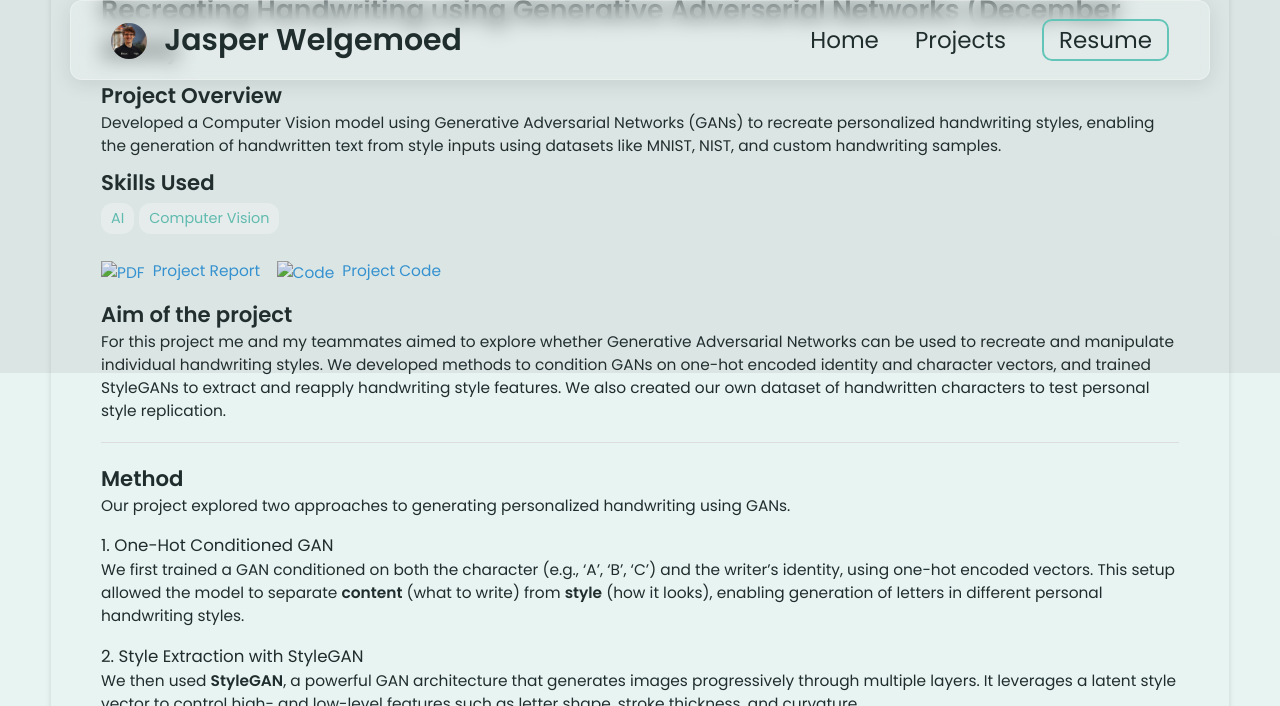
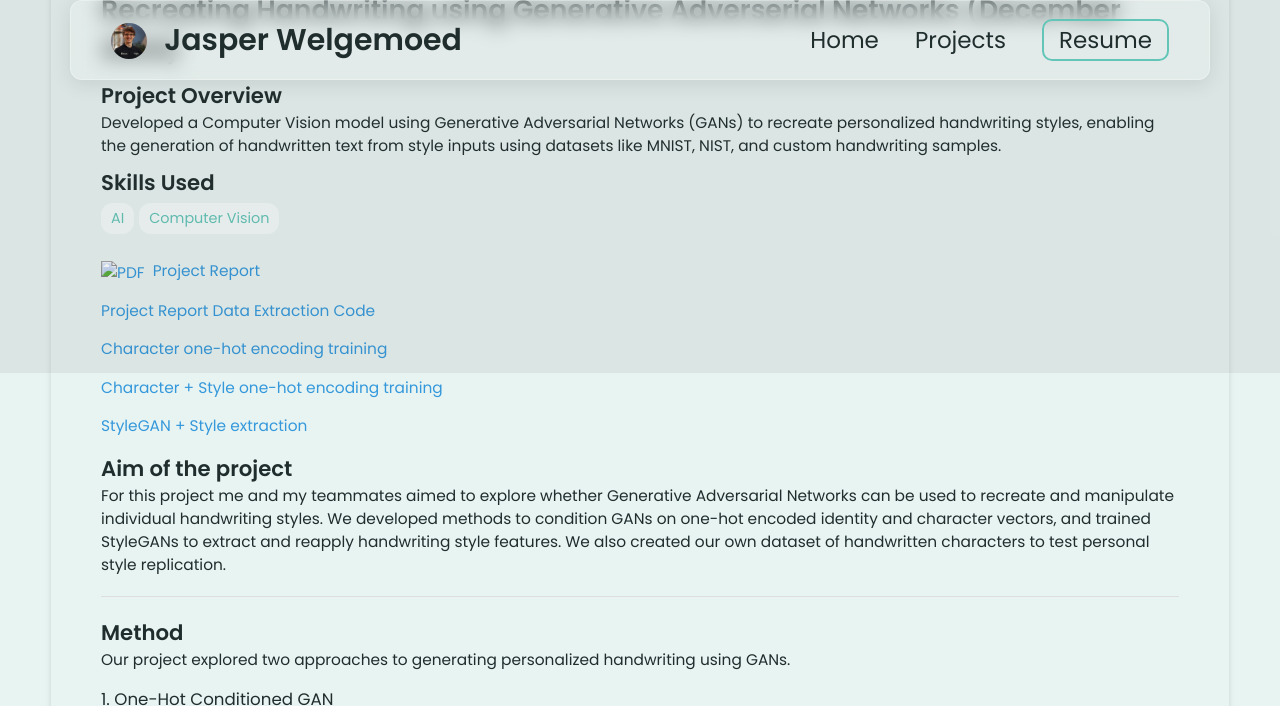
Before and after one commit to jasperwelgemoed/jasperwelgemoed.github.io, a Jekyll site: the page built from _projects/GANComputerVisionProject/index.md, in a window 1280 px wide and 900 px high, scrolled down 527 px, cut to the strip 0-706 px from the top of the window. Built offline with Jekyll 4.4.1, drawn with Linux system fonts in a browser that asks for light colours.

Commit message:
Update index.md

```diff
--- a/_projects/GANComputerVisionProject/index.md
+++ b/_projects/GANComputerVisionProject/index.md
@@ -12,11 +12,15 @@ main-image: /image.png
   <img src="/reporticon.png" alt="PDF" width="16" style="vertical-align: middle; margin-right: 4px;">
   Project Report
 </a>
-&nbsp;&nbsp;
-<a href="https://colab.research.google.com/drive/162i1A9PvQPkipWaMXpI4sF0svXwUVVTT?usp=sharing#scrollTo=vnuKfWN0p0dB">
-  <img src="/code_icon-icons.webp" alt="Code" width="16" style="vertical-align: middle; margin-right: 4px;">
-  Project Code
-</a>
+
+[Project Report](https://hackmd.io/@jasperwelgemoed/Bk8wh2Sjkx)
+[Data Extraction Code](https://colab.research.google.com/drive/17uTkq5Dj2RDwaOkxgT3SqELEoRYLTl47?usp=sharing)
+
+[Character one-hot encoding training](https://colab.research.google.com/drive/162i1A9PvQPkipWaMXpI4sF0svXwUVVTT?usp=sharing#scrollTo=vnuKfWN0p0dB)
+
+[Character + Style one-hot encoding training](https://colab.research.google.com/drive/15fV1XdnsQa_IY56wmCsjLJg7ClByYHdi#scrollTo=Gq6eUDbOqNwp)
+
+[StyleGAN + Style extraction](https://colab.research.google.com/drive/1ZnQXRduWscCrEuTa0UI-Qaxis3ZdfsGB?usp=sharing)
 
 ## Aim of the project
 
@@ -40,7 +44,7 @@ We then used **StyleGAN**, a powerful GAN architecture that generates images pro
 
 Using StyleGAN, we combined the latent vectors ($w$) of two samples to mix different handwriting styles—e.g., taking the structure from one and stroke style from another.
 
-![Latent vector mixing](https://hackmd.io/_uploads/H15YhghTJe.jpg)
+<img src="https://hackmd.io/_uploads/H15YhghTJe.jpg" alt="Latent vector mixing" width="400">
 
 To apply this to real handwriting, we approximated the latent vector of an input image using **MSE loss**, which proved more effective than perceptual loss for this kind of data.
 
```
